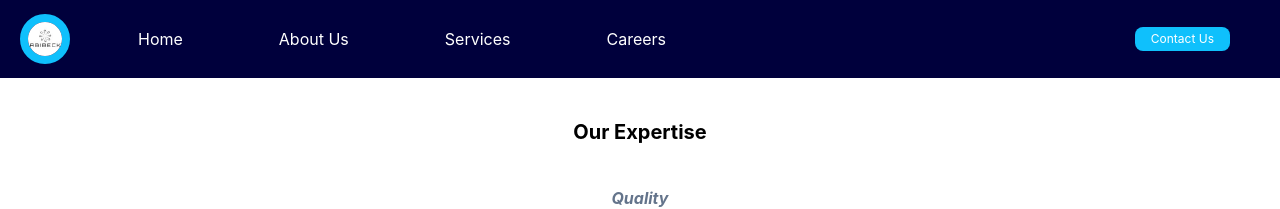
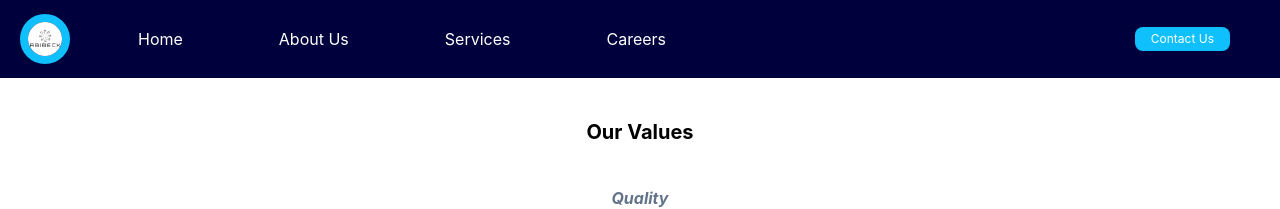
Before and after one commit to densor-hub/Abibeck, a React (Create React App) app: page /about-us in a window 1280 px wide. Shown: the top 209 px of the page. Built offline with nearby package versions, Linux system fonts and the light colour scheme.

Commit message:
title fixed

```diff
--- a/src/components/OurValues.jsx
+++ b/src/components/OurValues.jsx
@@ -29,7 +29,7 @@ const OurValues = () => {
   return (
     <main className="py-10">
       <article>
-        <header className="text-xl font-bold text-center">Our Expertise</header>
+        <header className="text-xl font-bold text-center">Our Values</header>
         <div>
           {OurValuesData?.map((elements, index) => {
             return (
```
